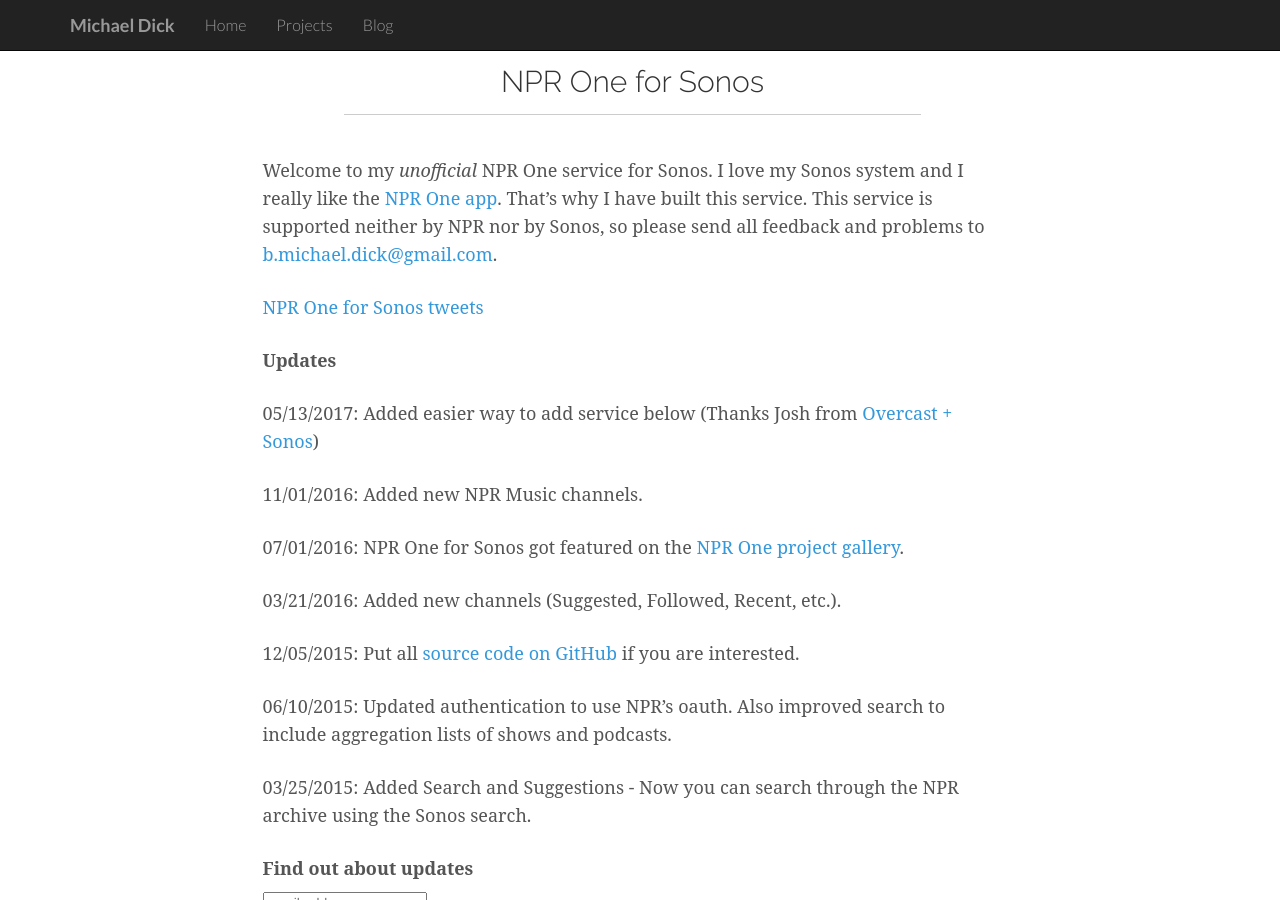
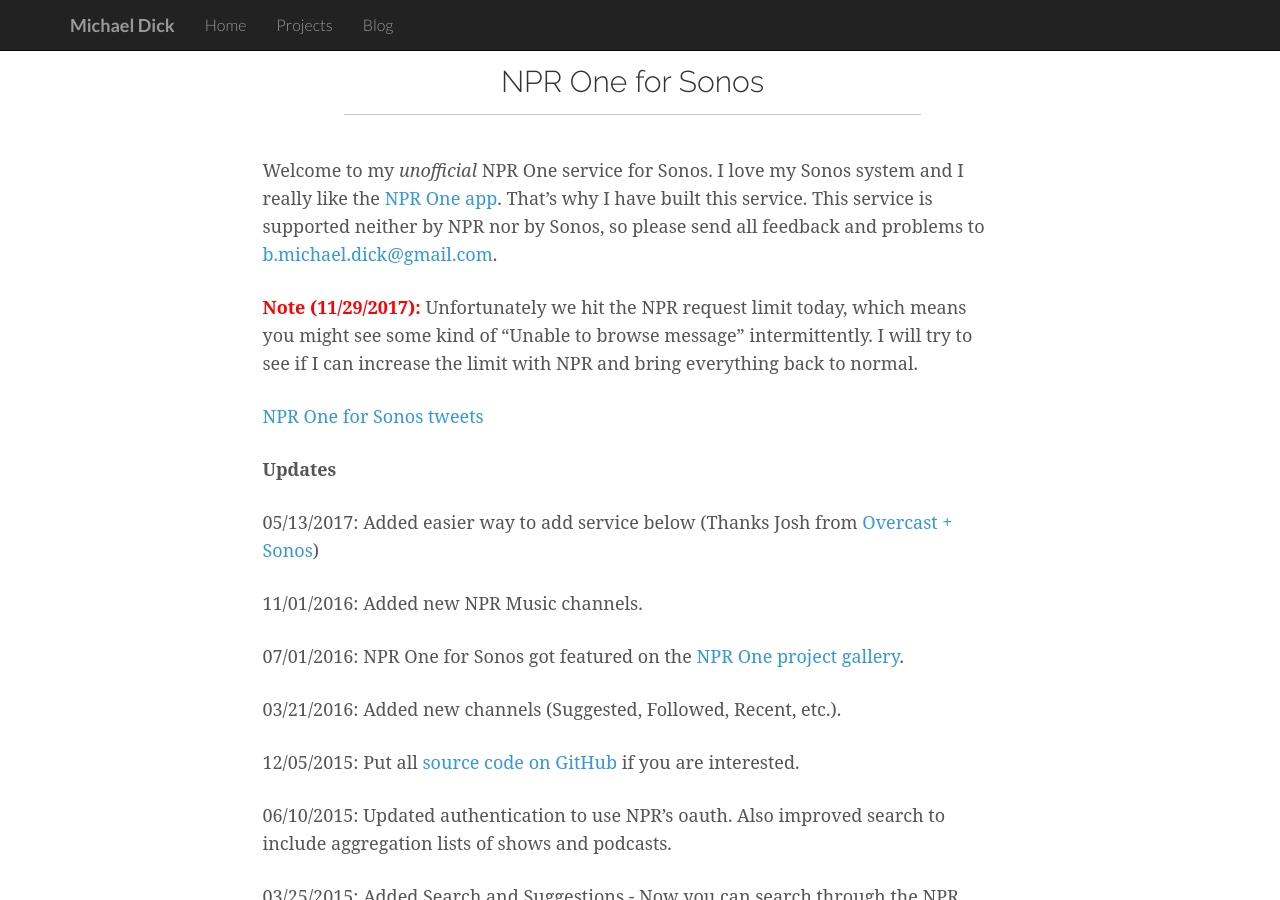
Before and after one commit to bertique/bertique.github.io, a Jekyll site: the page built from sonosnpr.md, in a window 1280 px wide and 900 px high. Built offline with Jekyll 4.4.1, drawn with Linux system fonts in a browser that asks for light colours; comment, search, counter and statistics services are not loaded.

Commit message:
Add NPR rate limit note

```diff
--- a/sonosnpr.md
+++ b/sonosnpr.md
@@ -12,6 +12,9 @@
 ---
 
 Welcome to my *unofficial* NPR One service for Sonos. I love my Sonos system and I really like the [NPR One app](http://www.npr.org/about/products/npr-one/){:target="_blank"}. That's why I have built this service. This service is supported neither by NPR nor by Sonos, so please send all feedback and problems to [b.michael.dick@gmail.com](mailto:b.michael.dick@gmail.com).
+
+<span style="color:red;">**Note (11/29/2017):**</span> Unfortunately we hit the NPR request limit today, which means you might see some kind of "Unable to browse message" intermittently. I will try to see if I can increase the limit with NPR and bring everything back to normal.
+
 
 <a class="twitter-grid" data-limit="3" data-partner="tweetdeck" href="https://twitter.com/midi2dot0/timelines/856291675596967938">NPR One for Sonos tweets</a> <script async src="//platform.twitter.com/widgets.js" charset="utf-8"></script>
 
```
